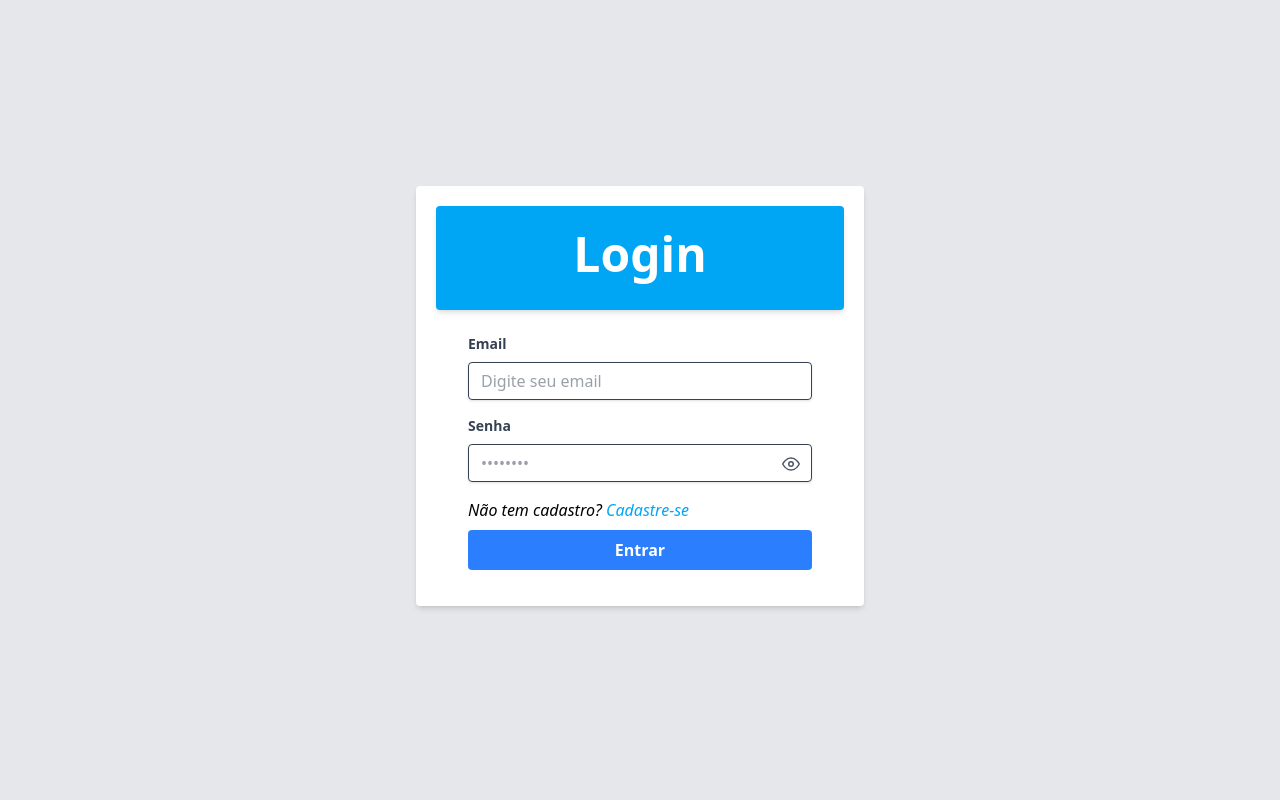
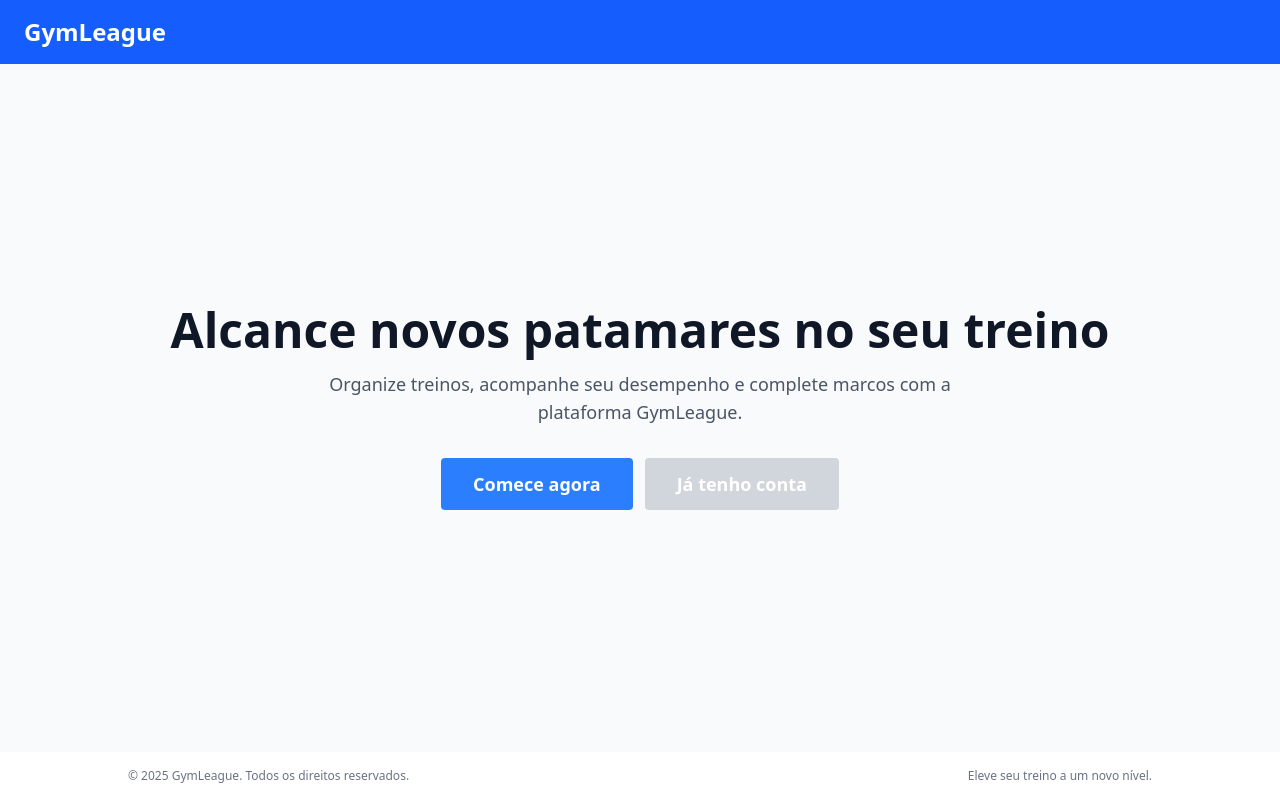
Before and after one commit to Gabriel0Bernardini/GymLeague, a React (Vite) app in the folder frontend/: page / in a window 1280 px wide. Before the commit this address led to /login. Built offline with nearby package versions, Linux system fonts and the light colour scheme; no server answers.

Commit message:
KAN-124: Criada a landing page e atualizadas as rotas.

```diff
--- a/frontend/src/App.tsx
+++ b/frontend/src/App.tsx
@@ -1,24 +1,27 @@
+import { isAuthenticated } from "./libs/auth";
+import { BrowserRouter, Routes, Route, Navigate } from "react-router-dom";
 import { type ReactNode } from "react";
-import { BrowserRouter, Routes, Route, Navigate } from "react-router-dom";
+import Perfil from "./pages/Perfil"
+import Cadastro from "./pages/Cadastro";
+import Landing from "./pages/Landing";
 import Login from "./pages/Login";
 import Home from "./pages/Home";
-import { isAuthenticated } from "./libs/auth";
-import Perfil from "./pages/Perfil"
-import Cadastro from "./pages/Cadastro";
 
 function ProtectedRoute({ children }: { children: ReactNode }) {
-  return isAuthenticated() ? children : <Navigate to="/login" replace />;
+  return isAuthenticated() ? children : <Navigate to="/" replace />;
 }
 
 export default function App() {
   return (
     <BrowserRouter>
       <Routes>
+        <Route path="/" element={<Landing />} />
         <Route path="/login" element={<Login />} />
         <Route path="/cadastro" element={<Cadastro />} />
         <Route path="/home" element={<ProtectedRoute><Home /></ProtectedRoute>} />
         <Route path="/perfil" element={<ProtectedRoute><Perfil /></ProtectedRoute>} />
         <Route path="*" element={<Navigate to="/login" replace />} />
+        <Route path="*" element={<Navigate to="/" replace />} />
       </Routes>
     </BrowserRouter>
   );
--- a/frontend/src/pages/Home.tsx
+++ b/frontend/src/pages/Home.tsx
@@ -32,7 +32,7 @@ export default function Home() {
 
   function handleLogout(){
     clearToken();
-    navigate("/login", { replace: true });
+    navigate("/", { replace: true });
   }
 
   return (
--- /dev/null
+++ b/frontend/src/pages/Landing.tsx
@@ -0,0 +1,53 @@
+import { useEffect } from "react";
+import { useNavigate } from "react-router-dom";
+import { isAuthenticated } from "../libs/auth";
+import Button from "../components/ui/Button";
+
+export default function Landing() {
+  const navigate = useNavigate();
+
+  useEffect(() => {
+    if (isAuthenticated()) {
+      navigate("/home", { replace: true });
+    }
+  }, [navigate]);
+
+  return (
+    <div className="flex min-h-screen flex-col bg-gray-50">
+      <header className="bg-blue-600 px-6 py-4 text-white">
+        <div className="flex max-w-5xl items-center justify-between gap-4">
+          <span className="text-2xl font-bold">GymLeague</span>
+        </div>
+      </header>
+
+      <main className="mx-auto flex w-full max-w-5xl grow flex-col items-center justify-center px-6 text-center">
+        <h1 className="text-4xl font-bold text-gray-900 md:text-5xl">
+          Alcance novos patamares no seu treino
+        </h1>
+        <p className="mt-4 max-w-2xl text-lg text-gray-600">
+          Organize treinos, acompanhe seu desempenho e complete marcos
+          com a plataforma GymLeague.
+        </p>
+        <div className="mt-8 flex flex-col gap-3 sm:flex-row">
+          <Button onClick={() => navigate("/cadastro")} className="px-8 py-3 text-lg font-semibold">
+            Comece agora
+          </Button>
+          <Button
+            variant="outline"
+            onClick={() => navigate("/login")}
+            className="px-8 py-3 text-lg"
+          >
+            Já tenho conta
+          </Button>
+        </div>
+      </main>
+
+      <footer className="bg-white px-6 py-4">
+        <div className="mx-auto flex max-w-5xl justify-between text-xs text-gray-500">
+          <span>© {new Date().getFullYear()} GymLeague. Todos os direitos reservados.</span>
+          <span>Eleve seu treino a um novo nível.</span>
+        </div>
+      </footer>
+    </div>
+  );
+}
```
